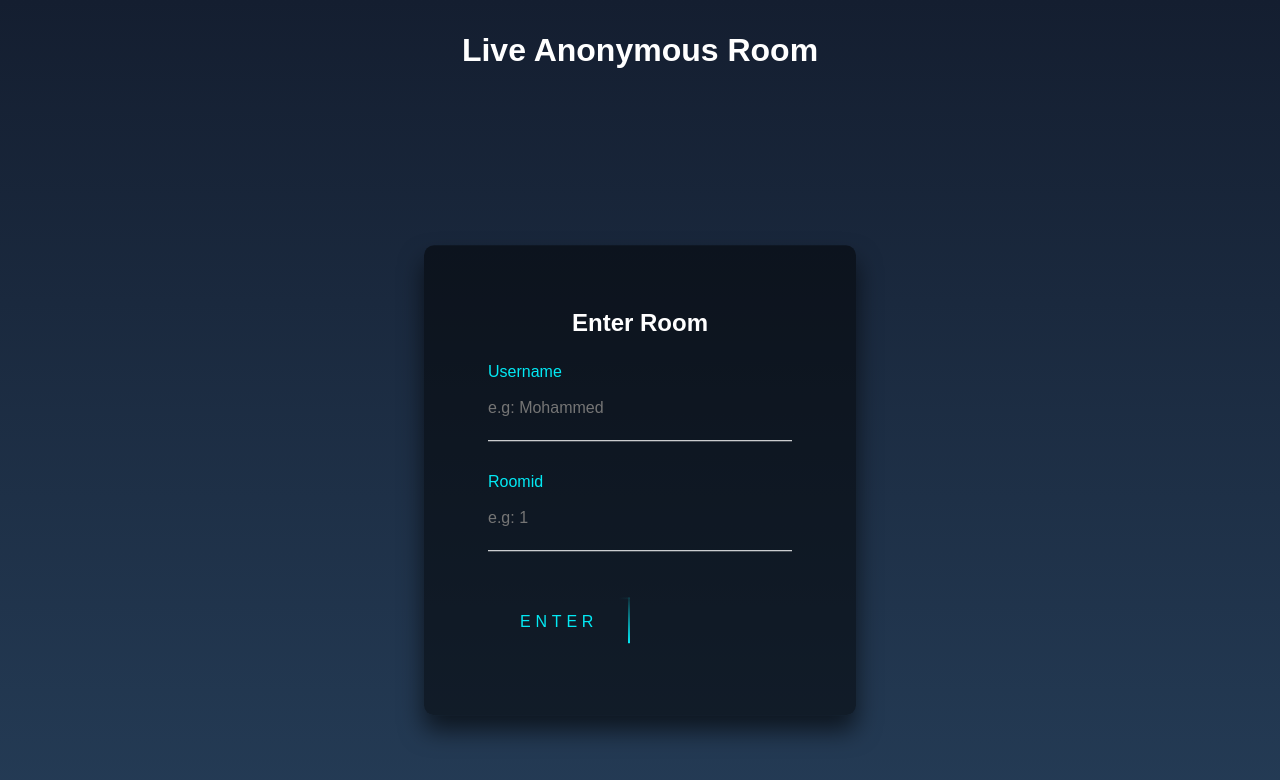
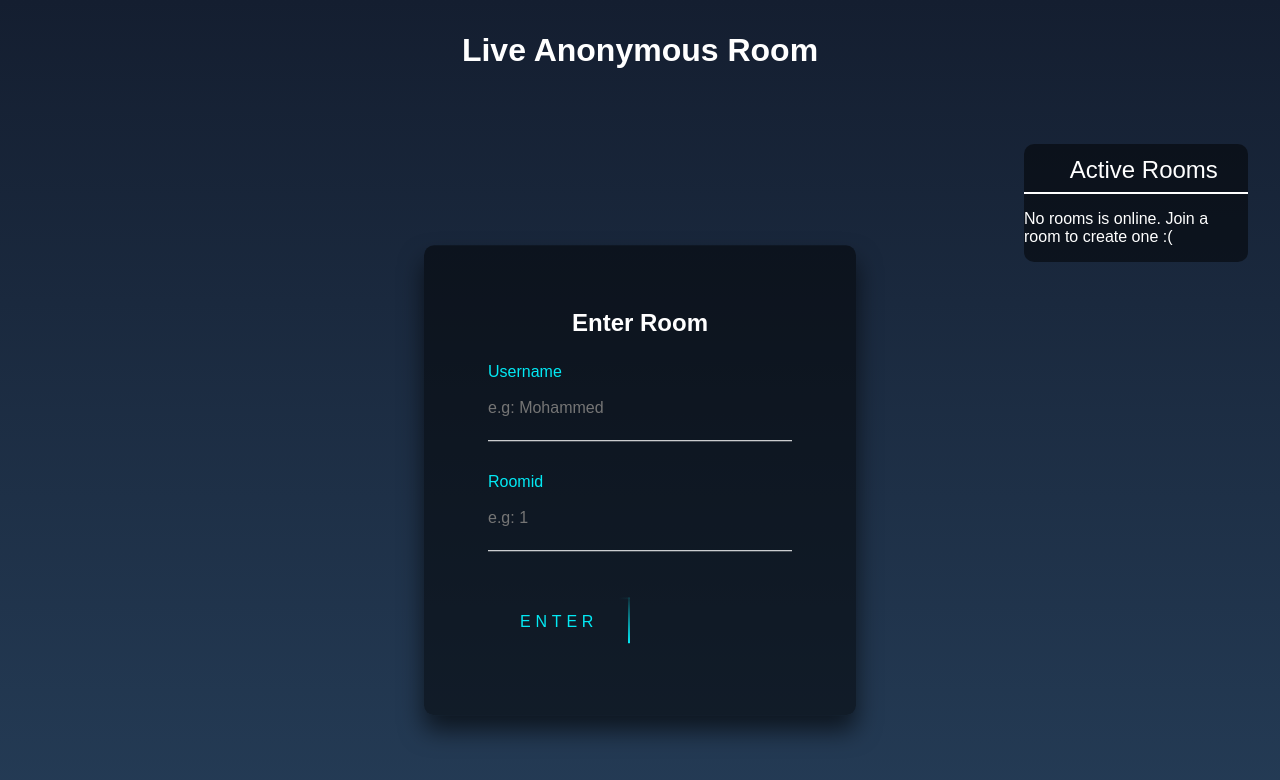
Before and after one commit to catosaurusrex2003/socketapp, a React (Create React App) app in the folder client/: page / in a window 1280 px wide. Shown: the top 780 px of the page. Built offline with nearby package versions, Linux system fonts and the light colour scheme; no server answers.

Commit message:
Active Rooms List, stable

```diff
--- a/client/src/App.js
+++ b/client/src/App.js
@@ -11,7 +11,7 @@ function App() {
 
   const [username, setUsername] = useState("")
   const [room, setRoom] = useState("")
-  const [showChat, setShowChat] = useState(false) //CHANGE THIS
+  const [showChat, setShowChat] = useState(false)
 
 
 
--- /dev/null
+++ b/client/src/activerooms.js
@@ -0,0 +1,39 @@
+import React from 'react'
+
+function EachBlock({roomId}){
+    return(
+        <div className="eachblock" >
+            <span class="dot"></span>
+            <p>{roomId}</p>
+        </div>
+    )
+}
+
+function Emptylist(){
+    return(
+        <div className='empty-list'>
+            <p className='empty-p'>No rooms is online. Join a room to create one :(</p>
+        </div>
+    )
+}
+
+function ActiveRooms({List}) {
+    console.log("active rooms is ",List)
+  return (
+    <div className='active-rooms-master'>
+        <div className='active-rooms-header'>
+            <p>Active Rooms</p>
+        </div>
+        <div className='active-rooms-list'>
+            {/* <Emptylist/> */}
+            {List.length?List.map((each)=><EachBlock roomId={each}/>):<Emptylist/>}
+            {/* <EachBlock username={"Mohammed"}/> */}
+        </div>
+
+    </div>
+  )
+}
+
+
+
+export default ActiveRooms
--- a/client/src/join.css
+++ b/client/src/join.css
@@ -1,7 +1,6 @@
 html {
     height: 100%;
   }
-
 
   .login-box {
     position: absolute;
@@ -96,6 +95,46 @@ html {
     animation: btn-anim1 1s linear infinite;
   }
 
+.active-rooms-master-master{
+  position: absolute;
+  top:9em;
+  right:2em;
+}
+
+.active-rooms-master{
+  width: 14em;
+  color:white;
+  background: rgba(0,0,0,.5);
+  margin-left:2em;
+  border-radius:10px;
+  max-height: 13em;
+  display: flex;
+  flex-direction: column;
+}
+
+
+.active-rooms-header{
+  text-align: center;
+  font-size: 1.5em;
+  border-bottom: solid white 2px;;
+  height:2em;
+  min-height:2em;
+  position:relative;
+}
+
+.active-rooms-header > p{
+  position :absolute;
+  width: 7em;
+  top:-26%;
+  left:16%;
+}
+
+.active-rooms-list{
+  display:flex;
+  flex-direction: column;
+  overflow-y: scroll;
+}
+
   @keyframes btn-anim1 {
     0% {
       left: -100%;
--- a/client/src/join.js
+++ b/client/src/join.js
@@ -1,23 +1,32 @@
-import React, { useEffect } from 'react'
+import React, { useEffect , useState } from 'react'
+import ActiveRooms from './activerooms'
 import "./join.css"
 
 function Join({ setUsername, setRoom, joinroom ,socket }) {
+
+    const [activeRooms, setActiveRooms] = useState([])
 
     function keypress(e){
         e.code =="Enter" && joinroom()
     }
     useEffect(() => {
-        socket.on("online-member-update",(onlinelist)=>{
+        socket.on("rooms-update",(onlinelist)=>{
             console.log(onlinelist)
+            // var array =
+            setActiveRooms(onlinelist.map(each=>{
+                // console.log(each)
+                return(each.room)
+            }))
         })
 
       return () => {
-        socket.off("online-member-update")
+        socket.off("rooms-update")
       }
     }, [])
 
 
     return (
+        <div className='join-master'>
             <div className="login-box">
                 <h2>Enter Room</h2>
                 <form>
@@ -54,6 +63,11 @@ function Join({ setUsername, setRoom, joinroom ,socket }) {
                     </a>
                 </form>
             </div>
+            <div className='active-rooms-master-master'>
+                <ActiveRooms List = {activeRooms}/>
+            </div>
+        </div>
+
     )
 }
 
```
Also changed, not shown: 2 other files (tests, documents, lock files or other folders). Lines whose indentation alone changed are shown as unchanged.
